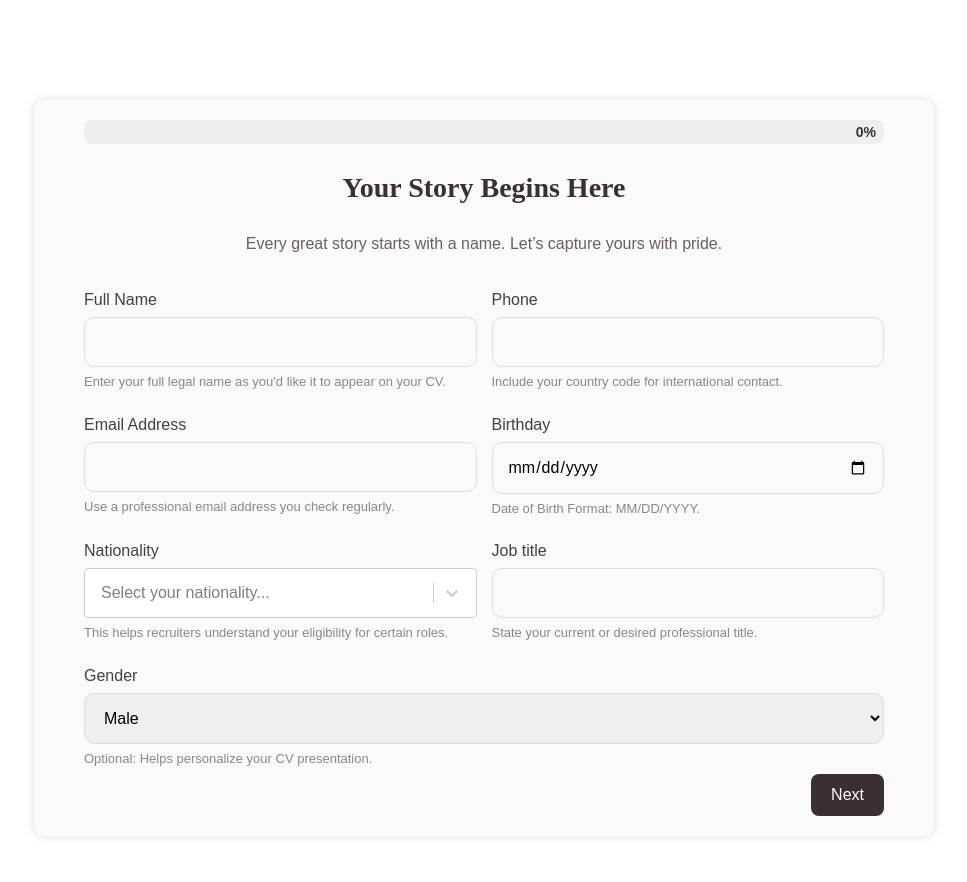
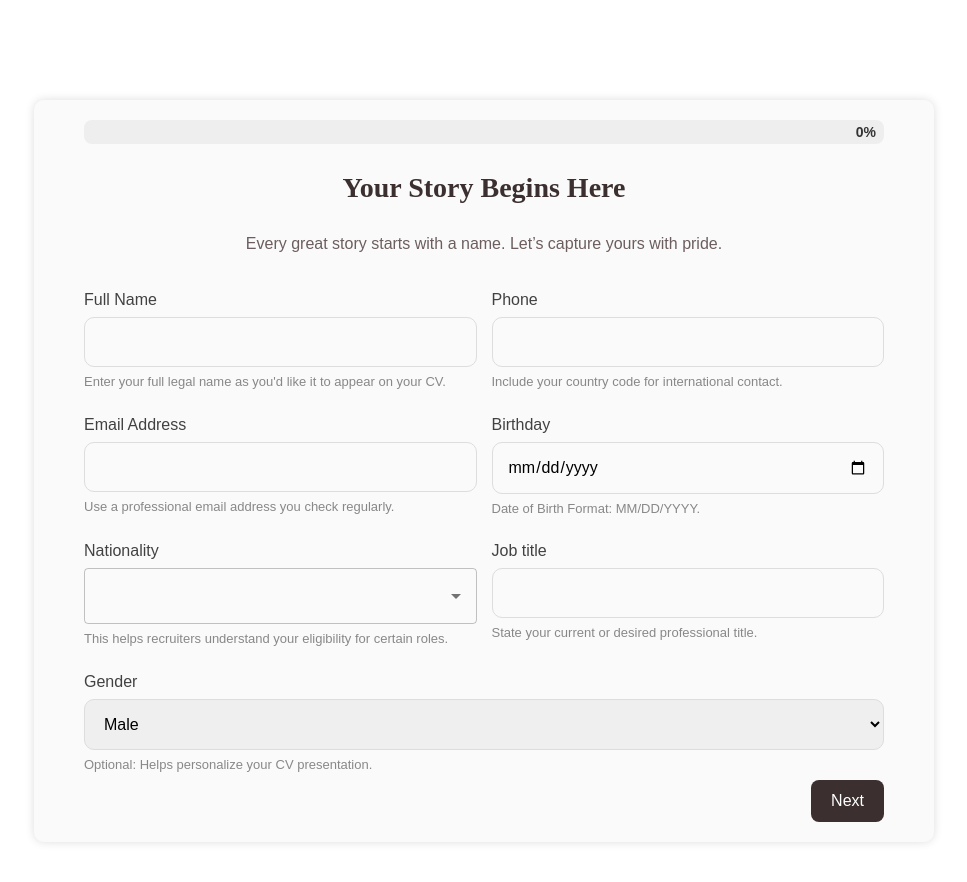
Before and after one commit to boujliloumaima/cv-react, a React (Vite) app in the folder client/: page /resume/add/profile in a window 1280 px wide. Shown: the whole page, without its empty margins (156-1123 px from the left). Built offline with nearby package versions, Linux system fonts and the light colour scheme.

Commit message:
fix: use autocomplete for nationality in profile step

```diff
--- a/client/src/components/steps/education/EducationStepItem.tsx
+++ b/client/src/components/steps/education/EducationStepItem.tsx
@@ -1,6 +1,5 @@
 import { Resume } from "../../../models";
-import { Control, UseFormRegister, Controller } from "react-hook-form";
-import CreatableSelect from "react-select/creatable";
+import { Control, UseFormRegister } from "react-hook-form";
 import MuiTagInput from "../../tag/MuiTagInput";
 
 interface Props {
--- a/client/src/components/steps/profile/ProfilStep.tsx
+++ b/client/src/components/steps/profile/ProfilStep.tsx
@@ -1,13 +1,14 @@
-import { useForm, SubmitHandler } from "react-hook-form";
+import { useForm, SubmitHandler, Controller } from "react-hook-form";
 import { useNavigate } from "react-router-dom";
 import { nationalities } from "../../../tempDB/nationalities"; // Adjust the path as needed
 import Select from "react-select";
 import ProgressBar from "../../progress/CardWithProgress";
 import "../steps.css";
 import { Gender, Resume } from "../../../models";
+import { Autocomplete, TextField } from "@mui/material";
 
 export default function ProfilStep() {
-  const { register, handleSubmit, setValue } = useForm<Resume>();
+  const {register, handleSubmit,  control} = useForm<Resume>();
   const navigate = useNavigate();
   const onSubmit: SubmitHandler<Resume> = (data) => {
     try {
@@ -71,21 +72,30 @@ export default function ProfilStep() {
         </div>
         <div className="form-row">
           <div className="form-group">
-            <label htmlFor="nationality">Nationality</label>
-            <Select
-              id="nationality"
-              styles={{
-                control: (provided) => ({
-                  ...provided,
-                  padding: "6px",
-                }),
-              }}
-              placeholder="Select your nationality..."
-              options={nationalities.map((n) => ({ value: n, label: n }))}
-              onChange={(selected) => {
-                setValue("nationalite", selected!.value);
-              }}
+            <label htmlFor="nationalite">Nationality</label>
+            <Controller
+              name="nationalite"
+              control={control}
+              render={({ field: { onChange, value } }) => {
+                const selectedOption = value
+                ? { value, label: value }
+                : null;
+                return (
+                <Autocomplete
+                  id="nationalite"
+                  disablePortal
+                  options={nationalities.map((n) => ({ value: n, label: n }))}
+                  value={selectedOption}
+                  onChange={(event, newValue) => {
+                    onChange(newValue ? newValue.value : '');
+                  }}
+                  renderInput={(params) => (
+                    <TextField {...params} />
+                  )}
+                />
+              )}}
             />
+
             <small className="input-hint">
               This helps recruiters understand your eligibility for certain
               roles.
```
